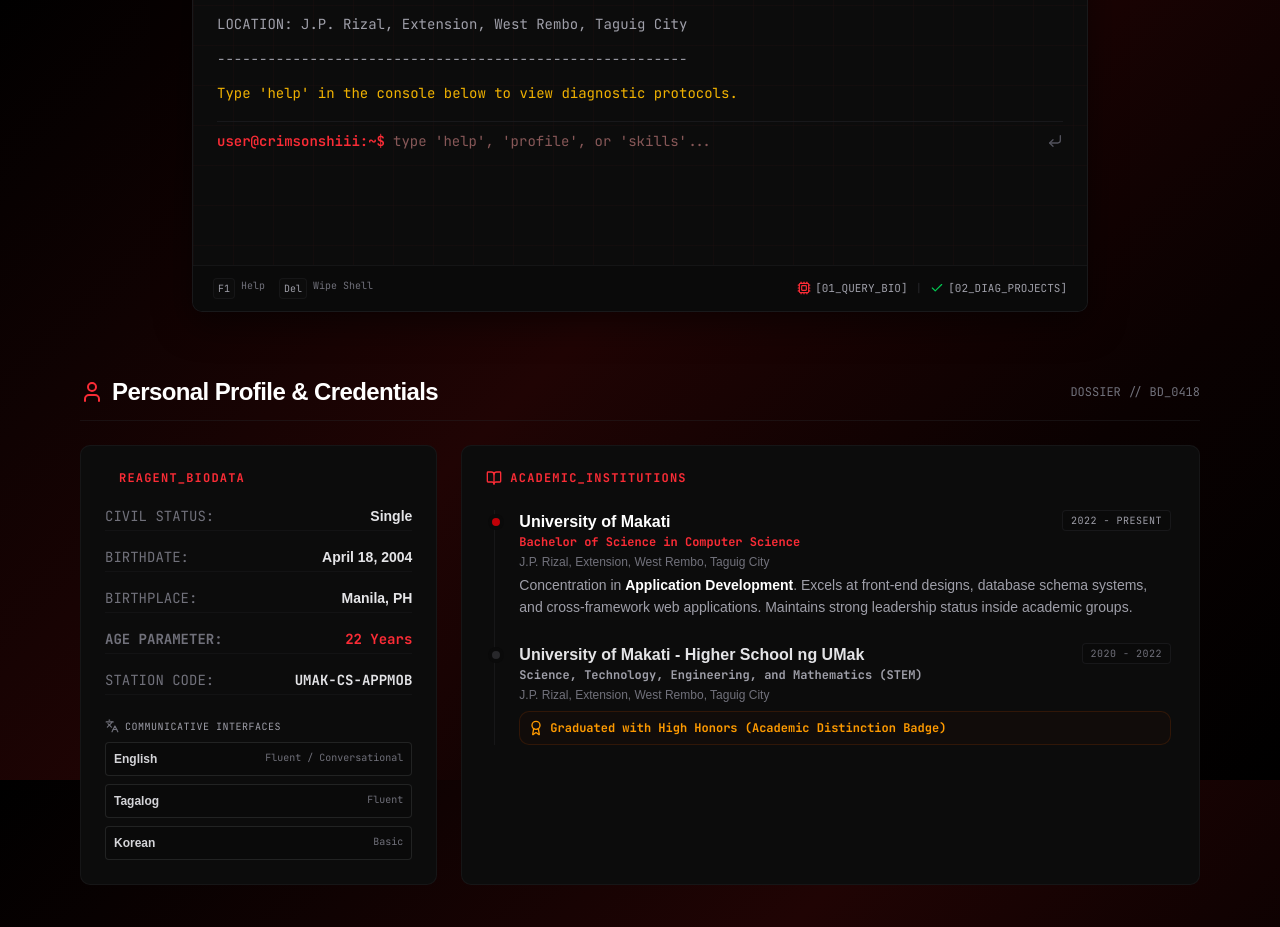
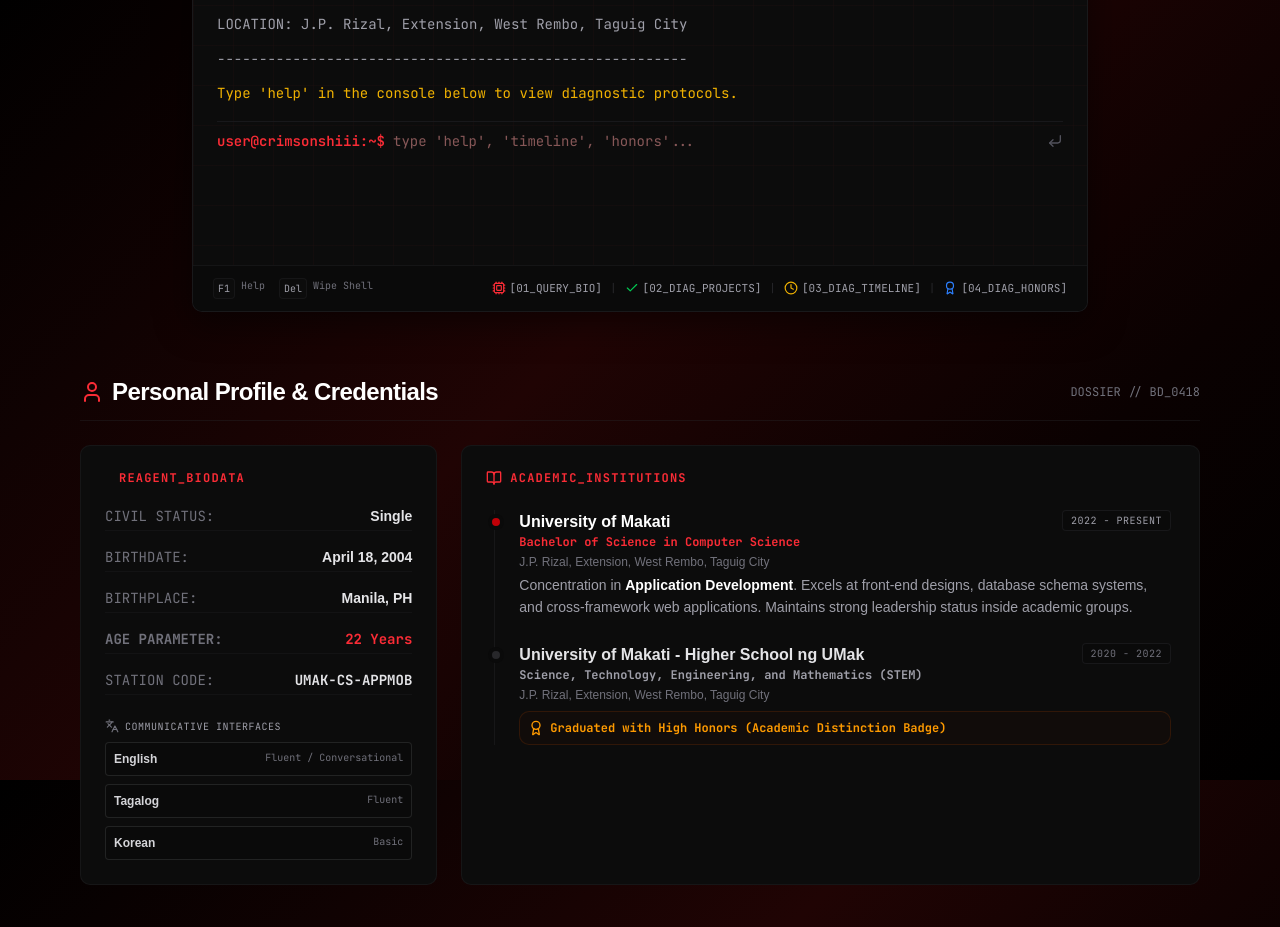
Before and after one commit to crimsonshiii/jnfb-crimson-com-v2-official, a React (Vite) app: page / in a window 1280 px wide. Shown: the part 820-1747 px from the top of the page. Built offline with nearby package versions, Linux system fonts and the light colour scheme.

Commit message:
feat(terminal): add timeline and honors commands

```diff
--- a/src/components/TerminalMock.tsx
+++ b/src/components/TerminalMock.tsx
@@ -1,7 +1,7 @@
 import React, { useState, useEffect, useRef } from 'react';
-import { Terminal as TerminalIcon, ShieldAlert, Cpu, Check, CornerDownLeft, Volume2 } from 'lucide-react';
+import { Terminal as TerminalIcon, ShieldAlert, Cpu, Check, CornerDownLeft, Volume2, Clock, Award } from 'lucide-react';
 import { motion, AnimatePresence } from 'motion/react';
-import { jnfbProfile, jnfbProjects } from '../data';
+import { jnfbProfile, jnfbProjects, jnfbExperience, jnfbAchievements, jnfbCertifications } from '../data';
 
 interface CommandOutput {
   text: string;
@@ -45,6 +45,8 @@
           { text: "  profile      - Fetch reagent Jao Nicholas's comprehensive parameters", type: "success" },
           { text: "  skills       - Quantify full-stack software and design masteries", type: "success" },
           { text: "  projects     - Query operational catalog (academic + personal)", type: "success" },
+          { text: "  timeline     - View chronological professional trajectory & internships", type: "success" },
+          { text: "  honors       - List certifications, academic awards & student leadership", type: "success" },
           { text: "  overclock    - Push CPU state to maximum crimson frequency", type: "warning" },
           { text: "  clear        - Flush terminal buffer", type: "system" }
         );
@@ -72,10 +74,37 @@
       case 'projects':
         newHistory.push(
           { text: "OPERATIONAL RUNTIME MODULES DEPLOYED:", type: "success" },
-          { text: "  - CIC Submission Portal: Core Submission Portal [Next.js + Supabase]", type: "system" },
-          { text: "  - EmpowerPath: Job Recommendation Engine [Laravel + PHP]", type: "system" },
-          { text: "  - CrimsonSkillBoost: The CS Academic Hub [CodeIgniter + Java]", type: "system" },
-          { text: "  - Objection, Overruled!: Legal Courtroom Sim [C# + Unity]", type: "system" }
+          ...jnfbProjects.map(p => ({
+            text: `  - ${p.name} [${p.techStack.join(', ')}]`,
+            type: 'system' as const
+          }))
+        );
+        break;
+      case 'timeline':
+        newHistory.push(
+          { text: "CHRONOLOGICAL PROFESSIONAL TRAJECTORY:", type: "success" },
+          ...jnfbExperience.flatMap(exp => [
+            { text: `  Role:        ${exp.role} (${exp.type})`, type: "system" as const },
+            { text: `  Entity:      ${exp.company} // [${exp.duration}]`, type: "system" as const },
+            { text: `  Location:    ${exp.location}`, type: "system" as const },
+            ...exp.bullets.map(b => ({ text: `    • ${b}`, type: "system" as const })),
+            { text: `  `, type: "system" as const }
+          ])
+        );
+        break;
+      case 'honors':
+        newHistory.push(
+          { text: "PROFESSIONAL CREDENTIALS & CERTIFICATIONS:", type: "success" },
+          ...jnfbCertifications.map(cert => ({
+            text: `  [CERT] ${cert.title} — ${cert.issuer} (${cert.year})`,
+            type: "system" as const
+          })),
+          { text: `  `, type: "system" as const },
+          { text: "ACADEMIC AWARDS & STUDENT LEADERSHIP:", type: "success" },
+          ...jnfbAchievements.map(ach => ({
+            text: `  [AWARD] ${ach.title} — ${ach.subtitle} [${ach.year}]`,
+            type: "system" as const
+          }))
         );
         break;
       case 'overclock':
@@ -188,7 +217,7 @@
               value={input}
               onChange={(e) => setInput(e.target.value)}
               className="flex-1 bg-transparent border-none outline-none text-red-300 focus:ring-0 font-mono caret-red-500"
-              placeholder="type 'help', 'profile', or 'skills'..."
+              placeholder="type 'help', 'timeline', 'honors'..."
               autoComplete="off"
               spellCheck="false"
             />
@@ -207,7 +236,7 @@
           <span className="bg-[#0c0c0c] px-1 py-0.5 rounded text-zinc-400 ml-2 border border-zinc-800/40">Del</span>
           <span>Wipe Shell</span>
         </div>
-        <div className="flex space-x-2 font-mono text-[11px]">
+        <div className="flex space-x-2 font-mono text-[11px] flex-wrap items-center gap-y-1.5">
           <button
             onClick={() => {
               setHistory(h => [...h, { text: `user@crimsonshiii:~$ profile`, type: 'input' }, { text: "REAGENT SPECS: " + jnfbProfile.name.toUpperCase(), type: "success" }, { text: `  Role:        ${jnfbProfile.title}`, type: "system" }, { text: `  Age:         ${jnfbProfile.age} (${jnfbProfile.birthDate})`, type: "system" }, { text: `  Address:     ${jnfbProfile.address}`, type: "system" }]);
@@ -220,13 +249,58 @@
           <span className="text-zinc-800">|</span>
           <button
             onClick={() => {
-              setHistory(h => [...h, { text: `user@crimsonshiii:~$ projects`, type: 'input' }, { text: "OPERATIONAL RUNTIME MODULES DEPLOYED:", type: "success" }, ...jnfbProjects.map(p => ({ text: `  - ${p.name} [${p.techStack.slice(0, 3).join(', ')}]`, type: 'system' as const }))]);
+              setHistory(h => [...h, { text: `user@crimsonshiii:~$ projects`, type: 'input' }, { text: "OPERATIONAL RUNTIME MODULES DEPLOYED:", type: "success" }, ...jnfbProjects.map(p => ({ text: `  - ${p.name} [${p.techStack.join(', ')}]`, type: 'system' as const }))]);
             }}
             className="text-zinc-400 hover:text-red-400 hover:underline transition-all flex items-center gap-1"
           >
             <Check className="w-3.5 h-3.5 text-green-500" />
             [02_DIAG_PROJECTS]
           </button>
+          <span className="text-zinc-800">|</span>
+          <button
+            onClick={() => {
+              setHistory(h => [
+                ...h,
+                { text: `user@crimsonshiii:~$ timeline`, type: 'input' },
+                { text: "CHRONOLOGICAL PROFESSIONAL TRAJECTORY:", type: "success" },
+                ...jnfbExperience.flatMap(exp => [
+                  { text: `  Role:        ${exp.role} (${exp.type})`, type: "system" as const },
+                  { text: `  Entity:      ${exp.company} // [${exp.duration}]`, type: "system" as const },
+                  { text: `  Location:    ${exp.location}`, type: "system" as const },
+                  ...exp.bullets.map(b => ({ text: `    • ${b}`, type: "system" as const })),
+                  { text: `  `, type: "system" as const }
+                ])
+              ]);
+            }}
+            className="text-zinc-400 hover:text-red-400 hover:underline transition-all flex items-center gap-1"
+          >
+            <Clock className="w-3.5 h-3.5 text-yellow-500" />
+            [03_DIAG_TIMELINE]
+          </button>
+          <span className="text-zinc-800">|</span>
+          <button
+            onClick={() => {
+              setHistory(h => [
+                ...h,
+                { text: `user@crimsonshiii:~$ honors`, type: 'input' },
+                { text: "PROFESSIONAL CREDENTIALS & CERTIFICATIONS:", type: "success" },
+                ...jnfbCertifications.map(cert => ({
+                  text: `  [CERT] ${cert.title} — ${cert.issuer} (${cert.year})`,
+                  type: "system" as const
+                })),
+                { text: `  `, type: "system" as const },
+                { text: "ACADEMIC AWARDS & STUDENT LEADERSHIP:", type: "success" },
+                ...jnfbAchievements.map(ach => ({
+                  text: `  [AWARD] ${ach.title} — ${ach.subtitle} [${ach.year}]`,
+                  type: "system" as const
+                }))
+              ]);
+            }}
+            className="text-zinc-400 hover:text-red-400 hover:underline transition-all flex items-center gap-1"
+          >
+            <Award className="w-3.5 h-3.5 text-blue-500" />
+            [04_DIAG_HONORS]
+          </button>
         </div>
       </div>
     </div>
```
